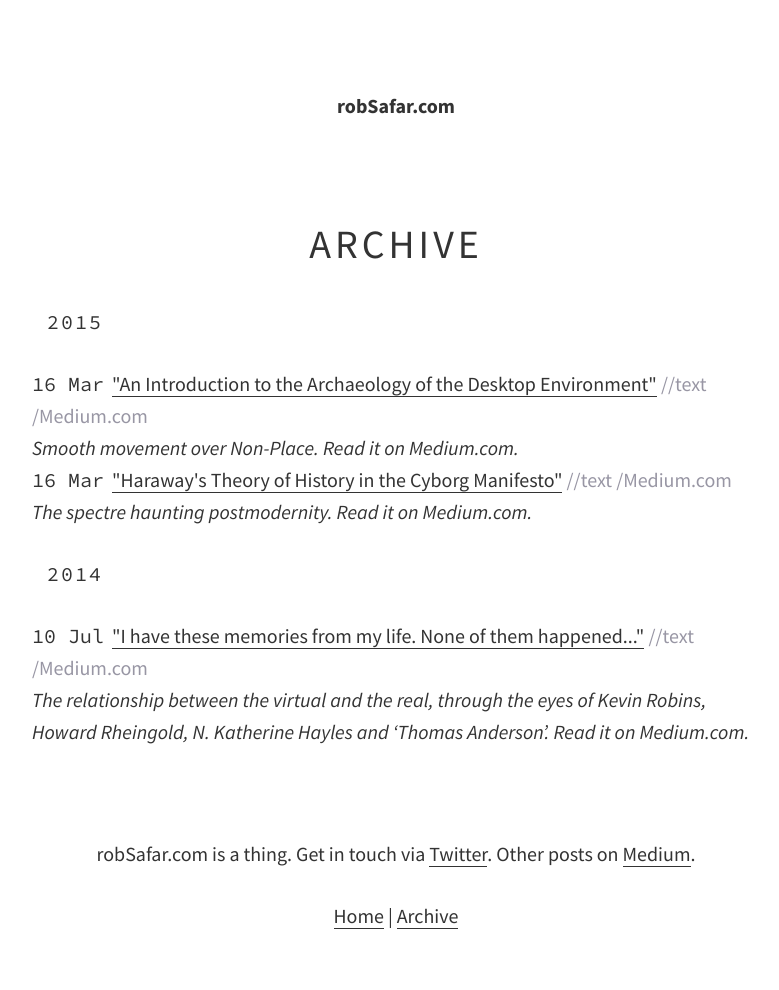
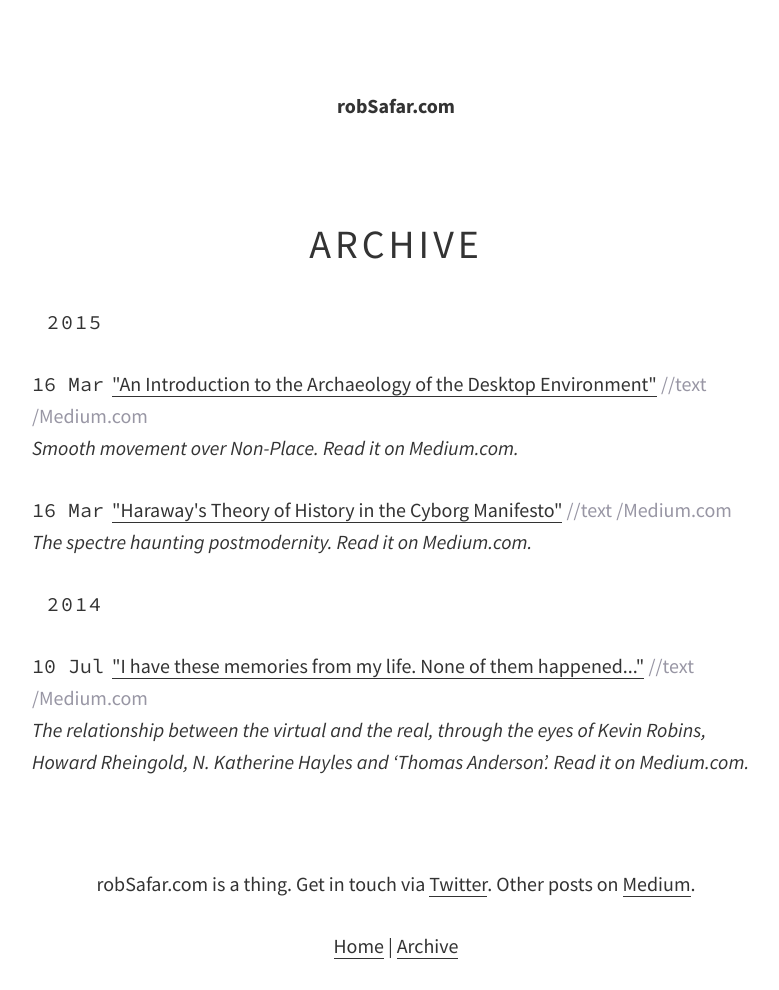
Before and after one commit to whereof-thereof/NotReally, a Jekyll site: the page built from archive.md, in a window 1280 px wide. Shown: the whole page, without its empty margins (244-1023 px from the left). Built offline with Jekyll 4.4.1, drawn with Linux system fonts in a browser that asks for light colours.

Commit message:
Archive spacing

```diff
--- a/_sass/_layout.scss
+++ b/_sass/_layout.scss
@@ -85,6 +85,10 @@ ul.archive h3 {
   margin-top: $spacing-unit;
 }
 
+ul.archive li {
+  margin-bottom: $spacing-unit;
+}
+
 /**
   * Header
   */
```
